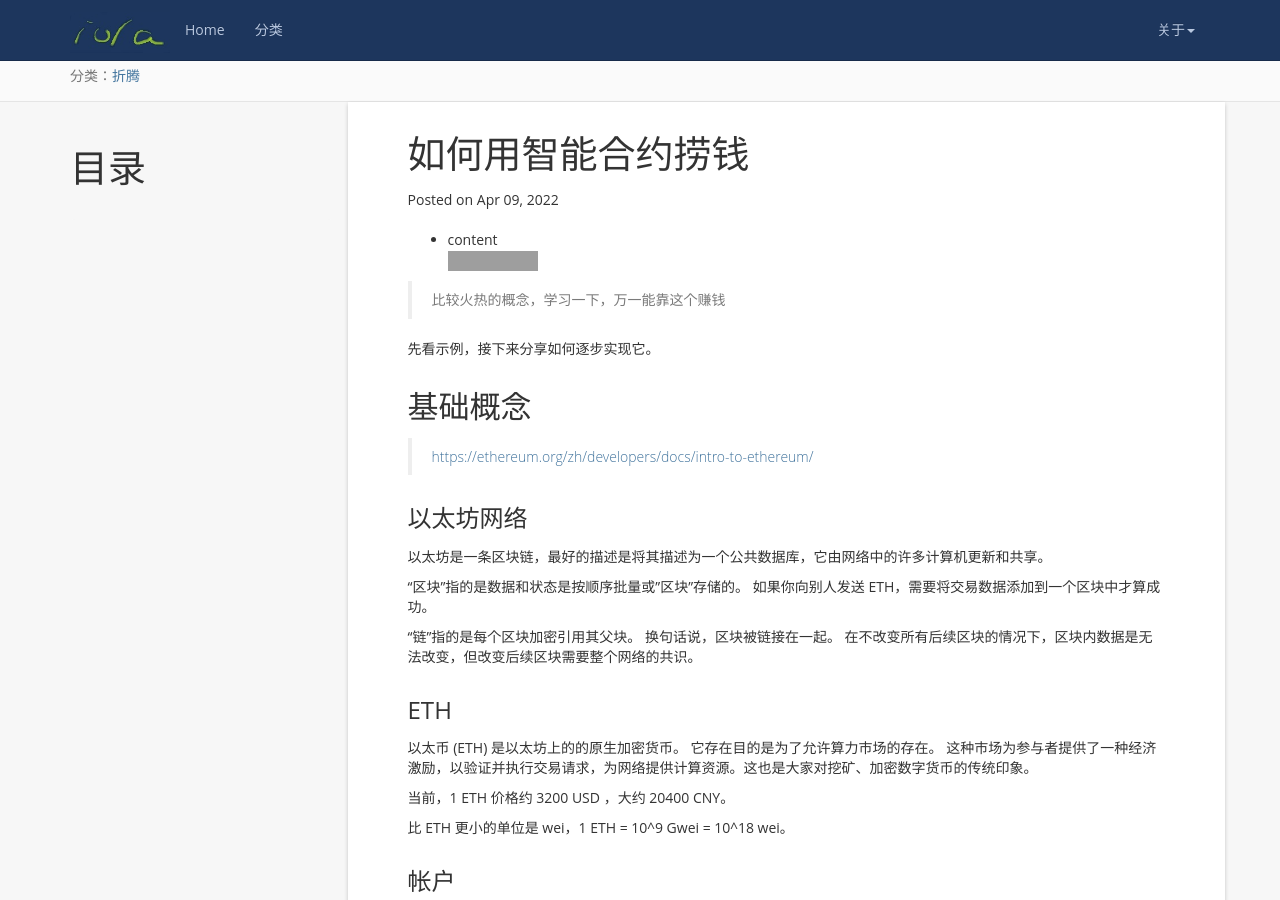
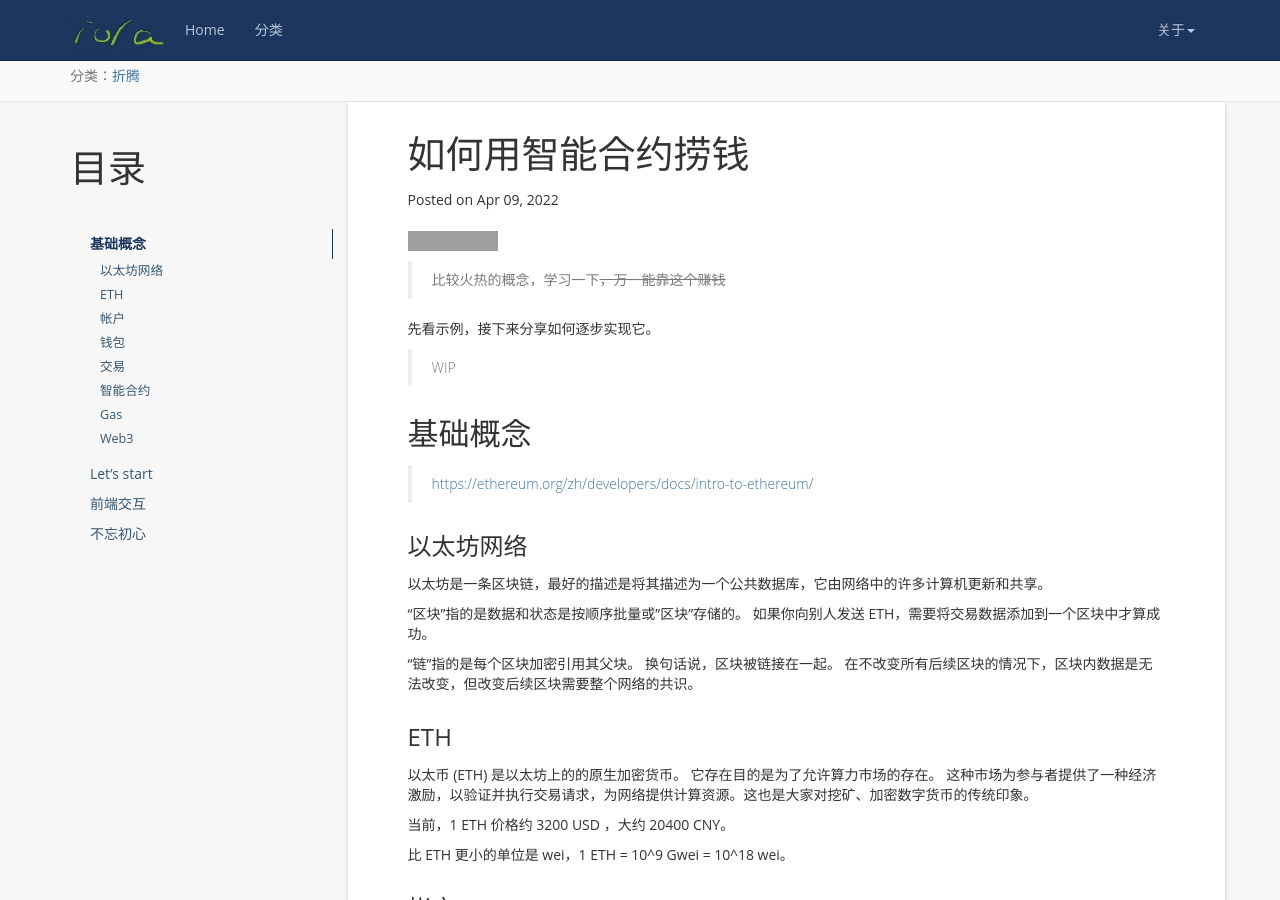
Before and after one commit to iola1999/iola1999.github.io, a Jekyll site: the page built from _posts/2022-04-09-Make-money-with-smart-contract.markdown, in a window 1280 px wide and 900 px high. Built offline with Jekyll 4.4.1, drawn with Linux system fonts in a browser that asks for light colours; nearby versions of some CDN libraries; comment, search, counter and statistics services are not loaded; grey boxes are pictures that could not be loaded.

Commit message:
如何用智能合约捞钱

```diff
--- a/_posts/2022-04-09-Make-money-with-smart-contract.markdown
+++ b/_posts/2022-04-09-Make-money-with-smart-contract.markdown
@@ -7,13 +7,15 @@ tag:
 typora-root-url: ..
 ---
 
-- content
-  {:toc}
-  ![read_count](https://visitor-badge.glitch.me/badge?page_id=iola1999.blog.Make-money-with-smart-contract)
+* content
+{:toc}
+![read_count](https://visitor-badge.glitch.me/badge?page_id=iola1999.blog.Make-money-with-smart-contract)
 
-> 比较火热的概念，学习一下，万一能靠这个赚钱
+> 比较火热的概念，学习一下~~，万一能靠这个赚钱~~
 
 先看示例，接下来分享如何逐步实现它。
+
+> WIP
 
 ## 基础概念
 
```
